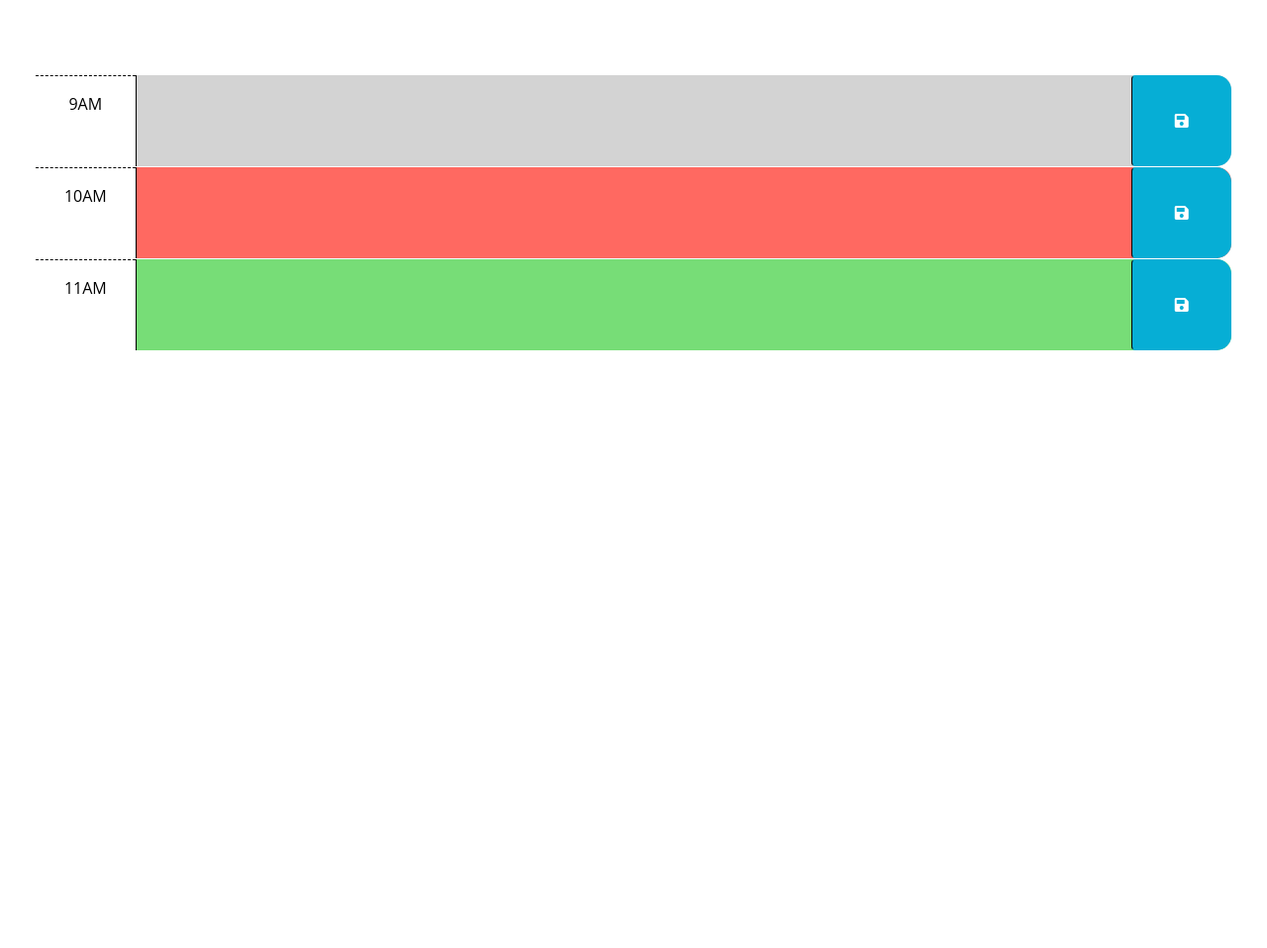
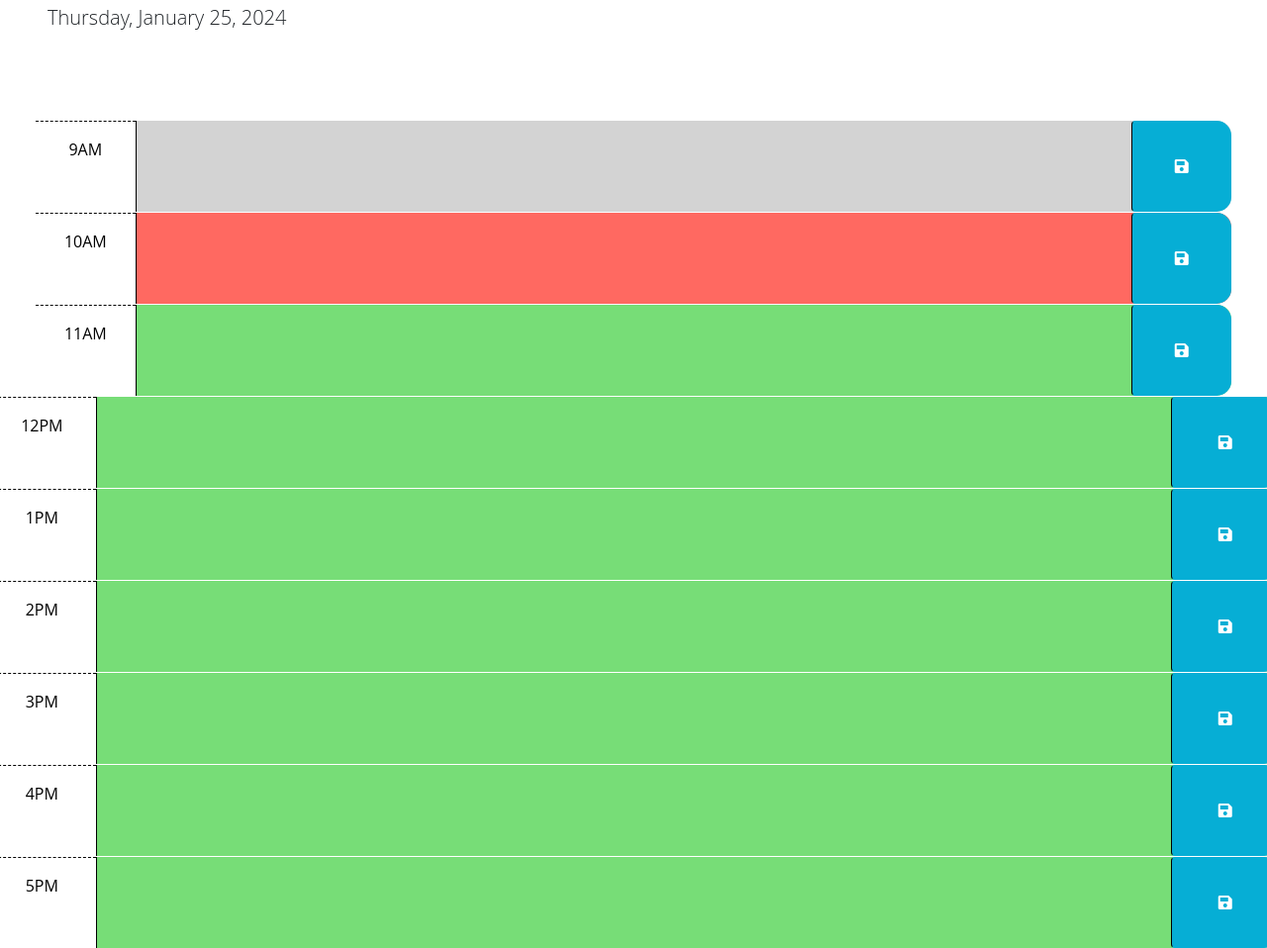
Before and after one commit to sdavila210/work-day-scheduler, a plain HTML site: page index.html in a window 1280 px wide. Shown: the part 176-1134 px from the top of the page at 99% size. Before the commit the page ends 800 px from the top, so only its background shows below. Drawn offline with nearby package versions, Linux system fonts and the light colour scheme.

Commit message:
updated javascript to show the date on the scheduler and updated HTML to add more divs for the rest of the hours until 5pm

```diff
--- a/index.html
+++ b/index.html
@@ -69,6 +69,60 @@
       </div>
     </div>
 
+    <div id="hour-11" class="row time-block future">
+      <div class="col-2 col-md-1 hour text-center py-3">12PM</div>
+      <textarea class="col-8 col-md-10 description" rows="3"> </textarea>
+      <button class="btn saveBtn col-2 col-md-1" aria-label="save">
+        <i class="fas fa-save" aria-hidden="true"></i>
+      </button>
+    </div>
+  </div>
+
+  <div id="hour-11" class="row time-block future">
+    <div class="col-2 col-md-1 hour text-center py-3">1PM</div>
+    <textarea class="col-8 col-md-10 description" rows="3"> </textarea>
+    <button class="btn saveBtn col-2 col-md-1" aria-label="save">
+      <i class="fas fa-save" aria-hidden="true"></i>
+    </button>
+  </div>
+</div>
+
+<div id="hour-11" class="row time-block future">
+  <div class="col-2 col-md-1 hour text-center py-3">2PM</div>
+  <textarea class="col-8 col-md-10 description" rows="3"> </textarea>
+  <button class="btn saveBtn col-2 col-md-1" aria-label="save">
+    <i class="fas fa-save" aria-hidden="true"></i>
+  </button>
+</div>
+</div>
+
+<div id="hour-11" class="row time-block future">
+  <div class="col-2 col-md-1 hour text-center py-3">3PM</div>
+  <textarea class="col-8 col-md-10 description" rows="3"> </textarea>
+  <button class="btn saveBtn col-2 col-md-1" aria-label="save">
+    <i class="fas fa-save" aria-hidden="true"></i>
+  </button>
+</div>
+</div>
+
+<div id="hour-11" class="row time-block future">
+  <div class="col-2 col-md-1 hour text-center py-3">4PM</div>
+  <textarea class="col-8 col-md-10 description" rows="3"> </textarea>
+  <button class="btn saveBtn col-2 col-md-1" aria-label="save">
+    <i class="fas fa-save" aria-hidden="true"></i>
+  </button>
+</div>
+</div>
+
+<div id="hour-11" class="row time-block future">
+  <div class="col-2 col-md-1 hour text-center py-3">5PM</div>
+  <textarea class="col-8 col-md-10 description" rows="3"> </textarea>
+  <button class="btn saveBtn col-2 col-md-1" aria-label="save">
+    <i class="fas fa-save" aria-hidden="true"></i>
+  </button>
+</div>
+</div>
+
     <script src="https://cdnjs.cloudflare.com/ajax/libs/jquery/3.2.1/jquery.min.js"></script>
     <script src="https://cdn.jsdelivr.net/npm/dayjs@1.11.3/dayjs.min.js"
     integrity="sha256-iu/zLUB+QgISXBLCW/mcDi/rnf4m4uEDO0wauy76x7U="
--- a/script.js
+++ b/script.js
@@ -2,6 +2,11 @@
 // the code isn't run until the browser has finished rendering all the elements
 // in the html.
 $(function () {
+
+ /* var saveButton = $("saveBtn");
+ saveButton.addEventListener("click", function() {
+
+ });*/
   // TODO: Add a listener for click events on the save button. This code should
   // use the id in the containing time-block as a key to save the user input in
   // local storage. HINT: What does `this` reference in the click listener
@@ -20,4 +25,9 @@ $(function () {
   // attribute of each time-block be used to do this?
   //
   // TODO: Add code to display the current date in the header of the page.
+  var currentDayElement = document.getElementById("currentDay");
+  //var currentDayElement = $('#currentDay');
+  var currentDate = dayjs().format("dddd, MMMM DD, YYYY");
+  currentDayElement.textContent = currentDate;
+
 });
```
